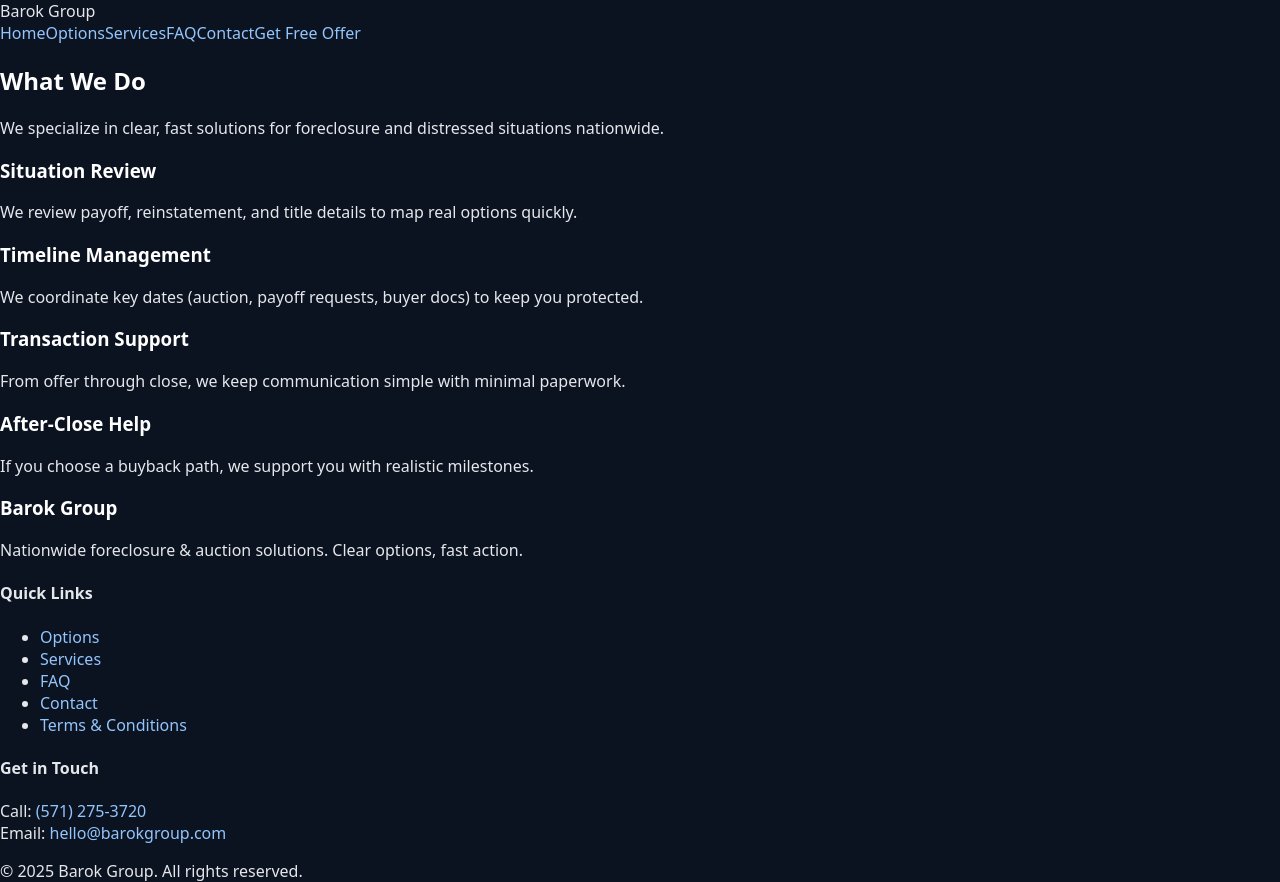
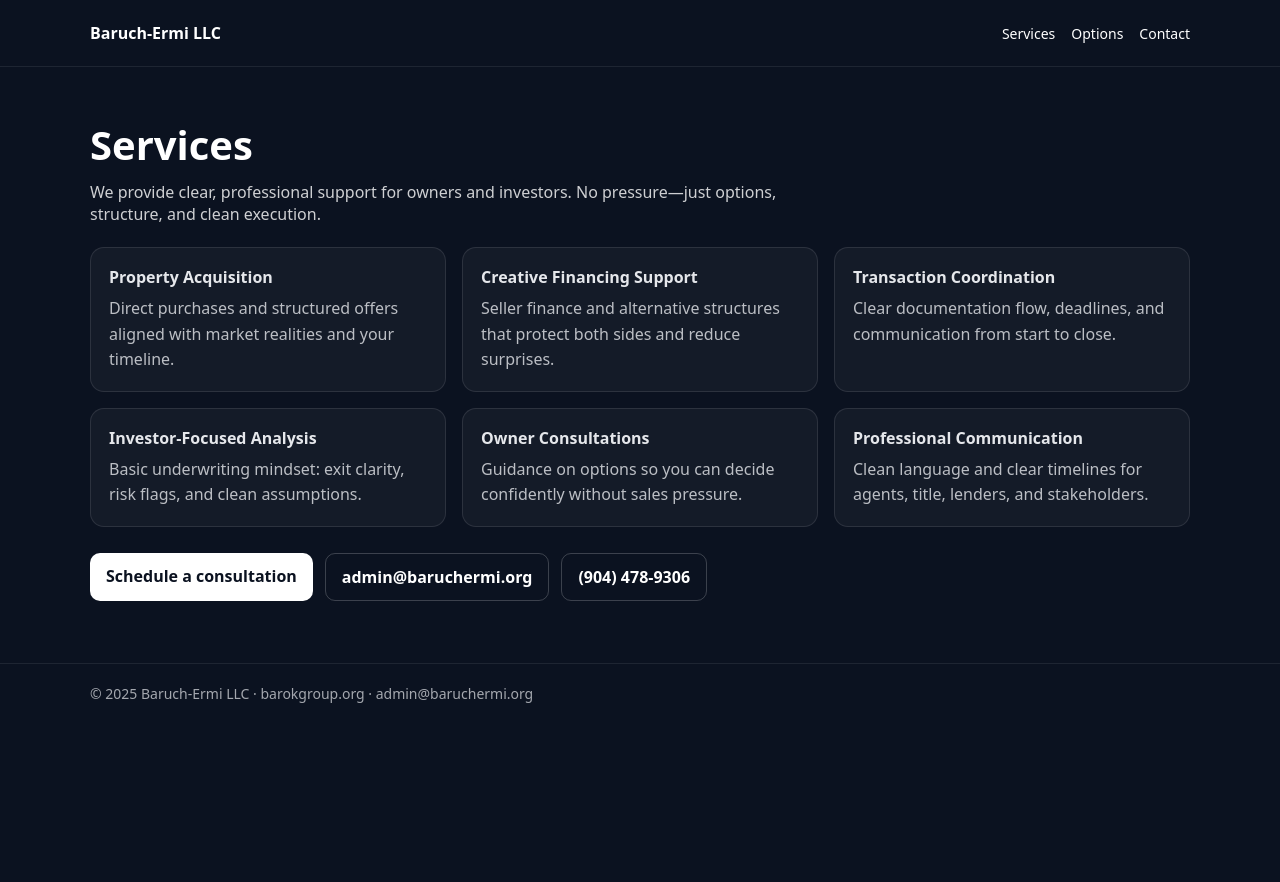
Before and after one commit to duchesam/barokgroup, a Next.js app: page /services in a window 1280 px wide. After the commit the page ends 800 px from the top, so only its background shows below. Built offline with nearby package versions, Linux system fonts and the light colour scheme.

Commit message:
Update services.js

```diff
--- a/pages/services.js
+++ b/pages/services.js
@@ -1,23 +1,187 @@
+// pages/services.js
 import Head from "next/head";
-import Header from "../components/Header";
-import Footer from "../components/Footer";
-import Section from "../components/Section";
-import Card from "../components/Card";
 
-export default function Services(){
+function Layout({ title, description, children }) {
+  const email = "admin@baruchermi.org";
+  const phoneDisplay = "(904) 478-9306";
+  const phoneLink = "+19044789306";
+  const siteUrl = "https://barokgroup.org";
+  const businessName = "Baruch-Ermi LLC";
+
+  // JSON-LD Schema (Organization + LocalBusiness style info)
+  const schema = {
+    "@context": "https://schema.org",
+    "@type": "Organization",
+    name: businessName,
+    url: siteUrl,
+    email,
+    telephone: phoneLink,
+    sameAs: ["https://github.com/duchesam/barokgroupp"],
+  };
+
   return (
     <>
-      <Head><title>Services – Barok Group</title></Head>
-      <Header />
-      <main>
-        <Section title="What We Do" intro="We specialize in clear, fast solutions for foreclosure and distressed situations nationwide.">
-          <Card title="Situation Review">We review payoff, reinstatement, and title details to map real options quickly.</Card>
-          <Card title="Timeline Management">We coordinate key dates (auction, payoff requests, buyer docs) to keep you protected.</Card>
-          <Card title="Transaction Support">From offer through close, we keep communication simple with minimal paperwork.</Card>
-          <Card title="After-Close Help">If you choose a buyback path, we support you with realistic milestones.</Card>
-        </Section>
+      <Head>
+        <title>{title}</title>
+        <meta name="description" content={description} />
+
+        {/* Canonical */}
+        <link rel="canonical" href={`${siteUrl}/services`} />
+
+        {/* Open Graph */}
+        <meta property="og:title" content={title} />
+        <meta property="og:description" content={description} />
+        <meta property="og:url" content={`${siteUrl}/services`} />
+
+        {/* Schema */}
+        <script
+          type="application/ld+json"
+          dangerouslySetInnerHTML={{ __html: JSON.stringify(schema) }}
+        />
+      </Head>
+
+      <main style={{ minHeight: "100vh", background: "#0b1220", color: "#fff" }}>
+        <header style={{ borderBottom: "1px solid rgba(255,255,255,0.08)" }}>
+          <div
+            style={{
+              maxWidth: 1100,
+              margin: "0 auto",
+              padding: "22px 20px",
+              display: "flex",
+              justifyContent: "space-between",
+              gap: 16,
+              alignItems: "center",
+            }}
+          >
+            <a href="/" style={{ color: "#fff", textDecoration: "none", fontWeight: 800 }}>
+              Baruch-Ermi LLC
+            </a>
+            <nav style={{ display: "flex", gap: 16, fontSize: 14 }}>
+              <a href="/services" style={{ color: "#fff" }}>Services</a>
+              <a href="/options" style={{ color: "#fff" }}>Options</a>
+              <a href="/contact" style={{ color: "#fff" }}>Contact</a>
+            </nav>
+          </div>
+        </header>
+
+        <section style={{ padding: "56px 20px 22px" }}>
+          <div style={{ maxWidth: 1100, margin: "0 auto" }}>
+            <h1 style={{ fontSize: 40, lineHeight: 1.1, margin: 0 }}>Services</h1>
+            <p style={{ marginTop: 14, fontSize: 16, maxWidth: 760, color: "rgba(255,255,255,0.8)" }}>
+              We provide clear, professional support for owners and investors. No pressure—just options, structure,
+              and clean execution.
+            </p>
+
+            <div
+              style={{
+                marginTop: 22,
+                display: "grid",
+                gridTemplateColumns: "repeat(auto-fit, minmax(280px, 1fr))",
+                gap: 16,
+              }}
+            >
+              {[
+                {
+                  t: "Property Acquisition",
+                  d: "Direct purchases and structured offers aligned with market realities and your timeline.",
+                },
+                {
+                  t: "Creative Financing Support",
+                  d: "Seller finance and alternative structures that protect both sides and reduce surprises.",
+                },
+                {
+                  t: "Transaction Coordination",
+                  d: "Clear documentation flow, deadlines, and communication from start to close.",
+                },
+                {
+                  t: "Investor-Focused Analysis",
+                  d: "Basic underwriting mindset: exit clarity, risk flags, and clean assumptions.",
+                },
+                {
+                  t: "Owner Consultations",
+                  d: "Guidance on options so you can decide confidently without sales pressure.",
+                },
+                {
+                  t: "Professional Communication",
+                  d: "Clean language and clear timelines for agents, title, lenders, and stakeholders.",
+                },
+              ].map((c) => (
+                <div
+                  key={c.t}
+                  style={{
+                    background: "rgba(255,255,255,0.04)",
+                    border: "1px solid rgba(255,255,255,0.10)",
+                    padding: 18,
+                    borderRadius: 14,
+                  }}
+                >
+                  <div style={{ fontWeight: 800 }}>{c.t}</div>
+                  <div style={{ marginTop: 8, opacity: 0.8, lineHeight: 1.6 }}>{c.d}</div>
+                </div>
+              ))}
+            </div>
+
+            <div style={{ marginTop: 26, display: "flex", gap: 12, flexWrap: "wrap" }}>
+              <a
+                href="/contact"
+                style={{
+                  background: "#fff",
+                  color: "#0b1220",
+                  padding: "12px 16px",
+                  borderRadius: 10,
+                  fontWeight: 800,
+                  textDecoration: "none",
+                }}
+              >
+                Schedule a consultation
+              </a>
+              <a
+                href={`mailto:${email}`}
+                style={{
+                  border: "1px solid rgba(255,255,255,0.2)",
+                  padding: "12px 16px",
+                  borderRadius: 10,
+                  color: "#fff",
+                  textDecoration: "none",
+                  fontWeight: 700,
+                }}
+              >
+                {email}
+              </a>
+              <a
+                href={`tel:${phoneLink}`}
+                style={{
+                  border: "1px solid rgba(255,255,255,0.2)",
+                  padding: "12px 16px",
+                  borderRadius: 10,
+                  color: "#fff",
+                  textDecoration: "none",
+                  fontWeight: 700,
+                }}
+              >
+                {phoneDisplay}
+              </a>
+            </div>
+          </div>
+        </section>
+
+        <footer style={{ borderTop: "1px solid rgba(255,255,255,0.08)", marginTop: 40 }}>
+          <div style={{ maxWidth: 1100, margin: "0 auto", padding: "20px", fontSize: 14, opacity: 0.7 }}>
+            © {new Date().getFullYear()} Baruch-Ermi LLC · barokgroup.org · {email}
+          </div>
+        </footer>
       </main>
-      <Footer />
     </>
   );
 }
+
+export default function Services() {
+  return (
+    <Layout
+      title="Services | Baruch-Ermi LLC"
+      description="Professional real estate acquisition, creative financing support, and transaction coordination."
+    >
+      {/* content is in Layout */}
+    </Layout>
+  );
+}
```
